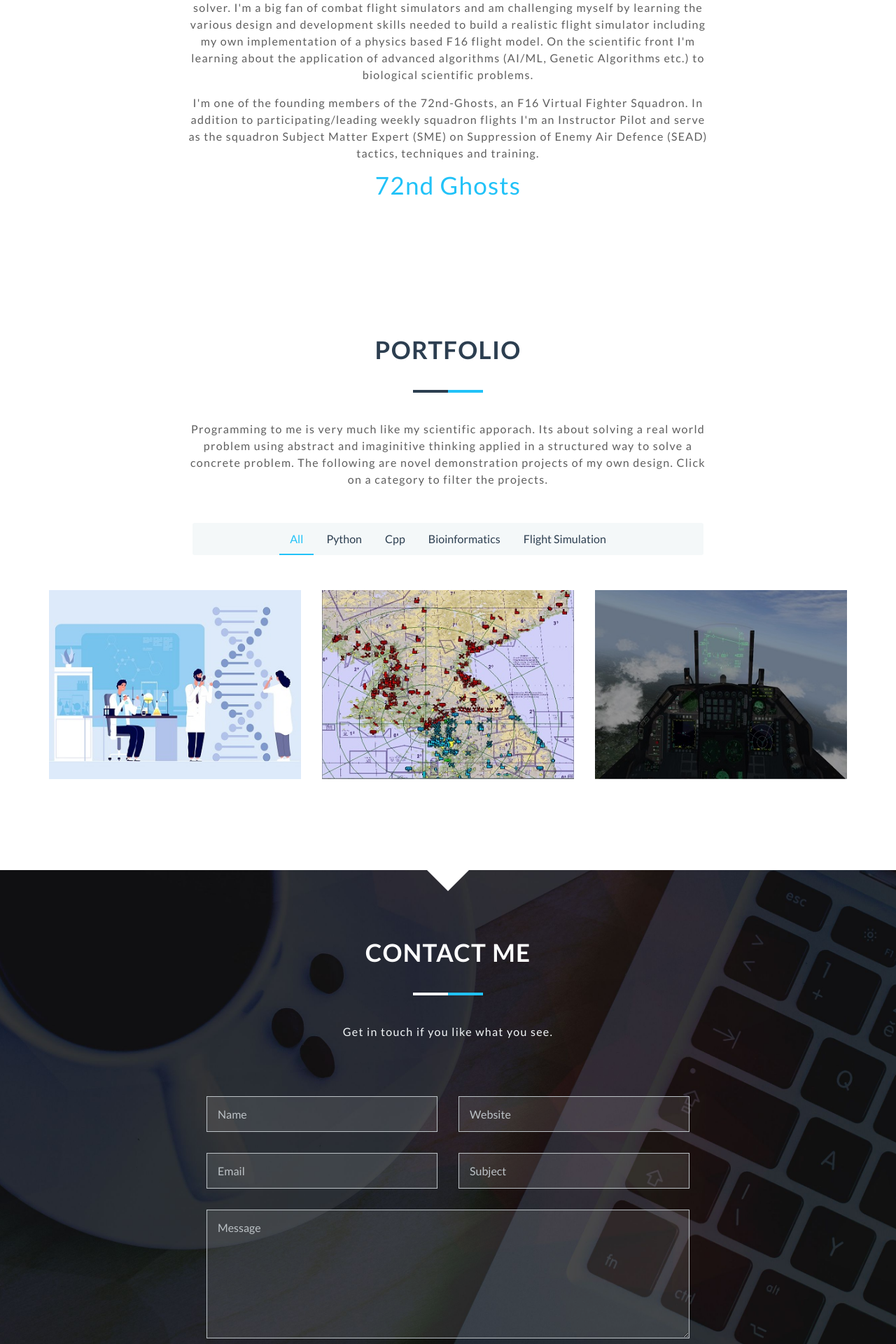
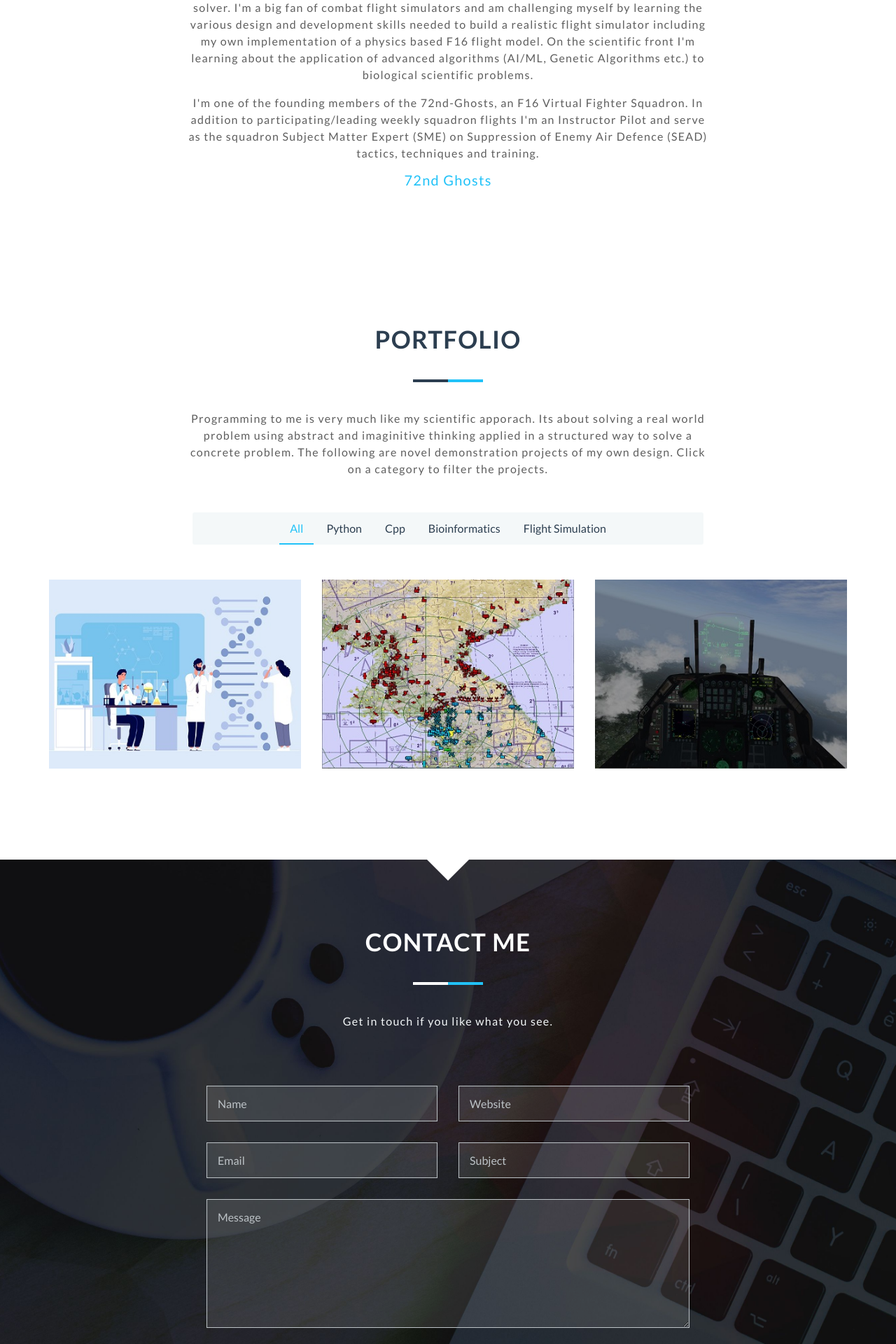
Before and after one commit to Gamernaut/gamernaut.github.io, a Jekyll site: the page built from index.html, in a window 1280 px wide. Shown: the part 1412-3332 px from the top of the page at 70% size. Built offline with Jekyll 4.4.1, drawn with Linux system fonts in a browser that asks for light colours; nearby versions of some CDN libraries.

```diff
--- a/_config.yml
+++ b/_config.yml
@@ -84,7 +84,7 @@ vimeo: '#'
 about-title: About Me
 about-description: I started writing software, in BASIC, on a VIC-20 in the mid 80's and have been hooked ever since. I'm completely self-taught and devour anything I can find in books, on the web or in other people’s code to increase my knowledge.
 about-description2: I have a background in the sciences, an engineering mindset and am a natural problem solver. I'm a big fan of combat flight simulators and am challenging myself by learning the various design and development skills needed to build a realistic flight simulator including my own implementation of a physics based F16 flight model. On the scientific front I'm learning about the application of advanced algorithms (AI/ML, Genetic Algorithms etc.) to biological scientific problems.
-about-description3: I'm one of the founding members of the 72nd-Ghosts, an F16 Virtual Fighter Squadron. In addition to participating/leading weekly squadron flights I'm an Instructor Pilot and serve as the squadron Subject Matter Expert (SME) on Suppression of Enemy Air Defence (SEAD) tactics, techniques and training. <H2> <a href="https://bit.ly/3m6rbdA">72nd Ghosts</a></H2>
+about-description3: I'm one of the founding members of the 72nd-Ghosts, an F16 Virtual Fighter Squadron. In addition to participating/leading weekly squadron flights I'm an Instructor Pilot and serve as the squadron Subject Matter Expert (SME) on Suppression of Enemy Air Defence (SEAD) tactics, techniques and training. <H3> <a href="https://bit.ly/3m6rbdA">72nd Ghosts</a></H3>
 
 #####################################
 ############  Portfolio  ############
```
